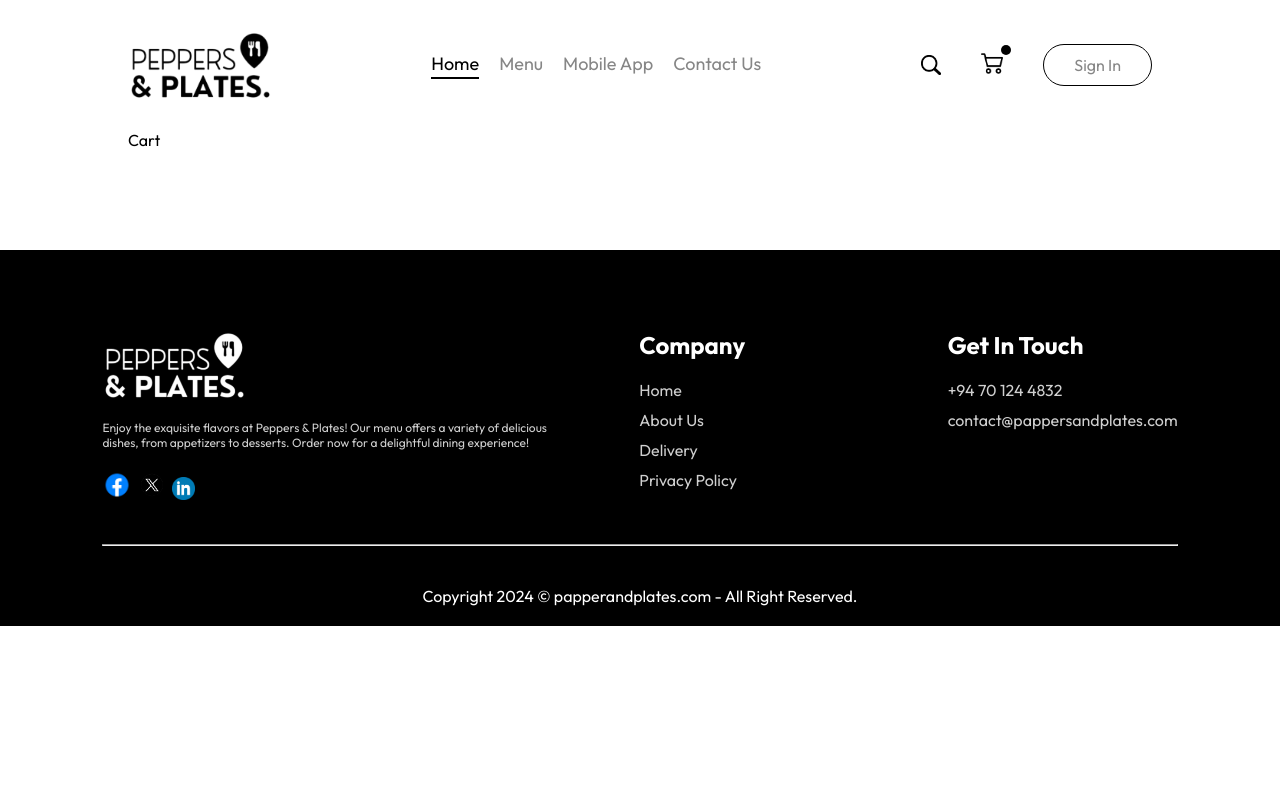
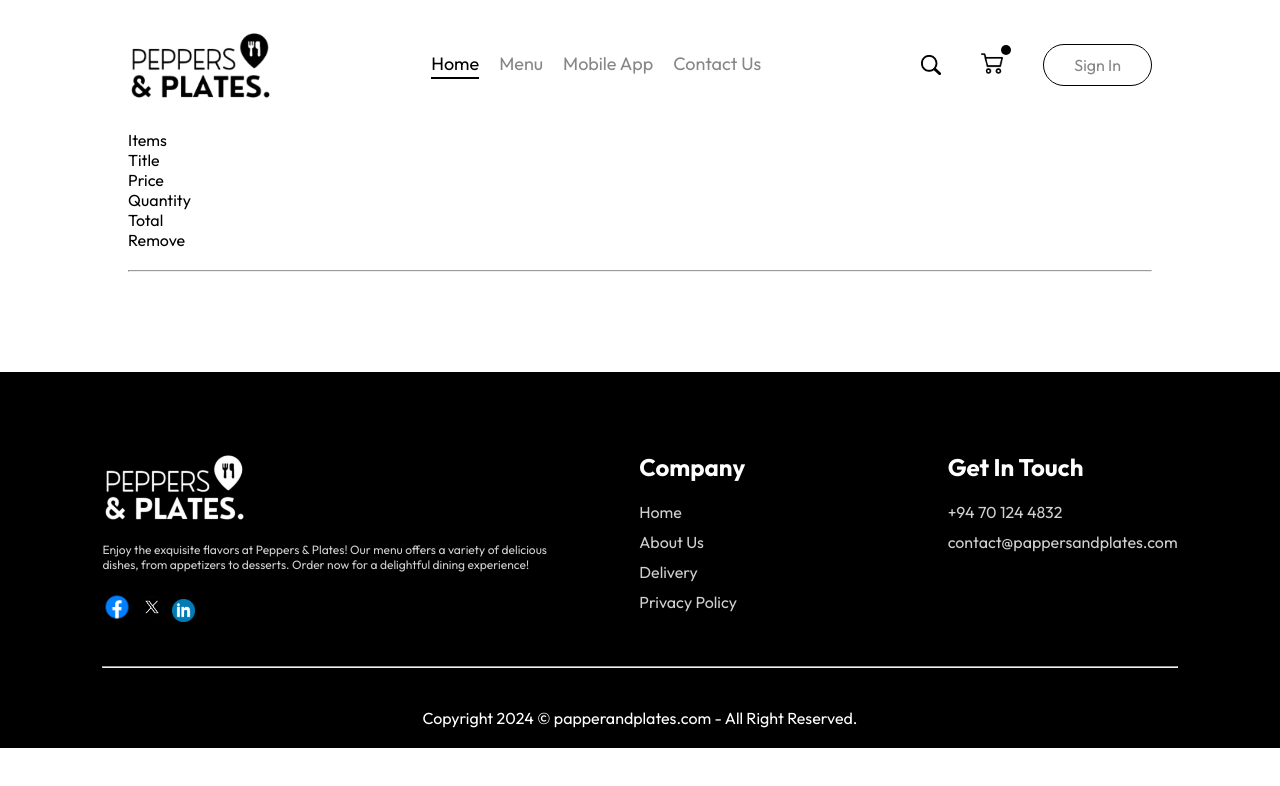
Before and after one commit to Rizz-33/Peppers-and-Plates, a React (Vite) app in the folder frontend/: page /cart in a window 1280 px wide. Shown: the top 786 px of the page. Built offline with nearby package versions, Linux system fonts and the light colour scheme.

Commit message:
fix: Cart importing error in sotrecontext

```diff
--- a/frontend/src/App.jsx
+++ b/frontend/src/App.jsx
@@ -1,30 +1,29 @@
-import React, { useState } from 'react'
-import { Route, Routes } from 'react-router-dom'
-import Footer from './components/footer/Footer'
-import LoginPopup from './components/loginPopup/LoginPopup'
-import Navbar from './components/navabr/Navbar'
-import Cart from './pages/cart/Cart'
-import Home from './pages/home/Home'
-import Order from './pages/placeOrder/Order'
+import React, { useState } from 'react';
+import { Route, Routes } from 'react-router-dom';
+import Footer from './components/footer/Footer';
+import LoginPopup from './components/loginPopup/LoginPopup';
+import Navbar from './components/navabr/Navbar';
+import Cart from './pages/cart/Cart';
+import Home from './pages/home/Home';
+import Order from './pages/placeOrder/Order';
 
 const App = () => {
-
-  const [showLogin,setShowLogin] = useState(false)
+  const [showLogin, setShowLogin] = useState(false);
 
   return (
     <>
-    {showLogin?<LoginPopup setShowLogin={setShowLogin}/>:<></>}
-      <div className='app'>
+      {showLogin ? <LoginPopup setShowLogin={setShowLogin} /> : null}
+      <div className="app">
         <Navbar setShowLogin={setShowLogin} />
         <Routes>
-          <Route path='/' element={<Home/>}/>
-          <Route path='/cart' element={<Cart/>}/>
-          <Route path='/order' element={<Order/>}/>
+          <Route path="/" element={<Home />} />
+          <Route path="/cart" element={<Cart />} />
+          <Route path="/order" element={<Order />} />
         </Routes>
       </div>
       <Footer />
     </>
-  )
-}
+  );
+};
 
-export default App
+export default App;
--- a/frontend/src/components/navabr/Navbar.jsx
+++ b/frontend/src/components/navabr/Navbar.jsx
@@ -17,7 +17,7 @@
       <div className="navbar-right">
         <img src={assets.search_icon} alt="" className='search_icon'/>
         <div className="navbar-search-icon">
-          <img src={assets.basket_icon} alt="" className='basket_icon'/>
+          <Link to='/cart'><img src={assets.basket_icon} alt="" className='basket_icon'/></Link>
           <div className="dot"></div>
         </div>
         <button onClick={()=>setShowLogin(true)}>Sign In</button>
--- a/frontend/src/context/StoreContext.jsx
+++ b/frontend/src/context/StoreContext.jsx
@@ -1,7 +1,9 @@
 import { createContext, useEffect, useState } from "react";
 import { food_list } from "../assets/assets";
 
-export const StoreContext = createContext(null)
+const initialCartState = {};
+
+export const StoreContext = createContext(initialCartState);
 
 const StoreContextProvider = (props) => {
 
--- a/frontend/src/pages/cart/Cart.jsx
+++ b/frontend/src/pages/cart/Cart.jsx
@@ -1,9 +1,26 @@
-import React from 'react'
-import './Cart.css'
+import React, { useContext } from 'react';
+import { StoreContext } from '../../context/StoreContext';
+import './Cart.css';
 
 const Cart = () => {
+
+    const {cartItems, food_list, removeFromCart} = useContext(StoreContext);
+
     return (
-        <div>Cart</div>
+        <div className='cart'>
+            <div className="cart-items">
+                <div className="cart-items-title">
+                    <p>Items</p>
+                    <p>Title</p>
+                    <p>Price</p>
+                    <p>Quantity</p>
+                    <p>Total</p>
+                    <p>Remove</p>
+                </div>
+                <br />
+                <hr />
+            </div>
+        </div>
     )
 }
 
```
